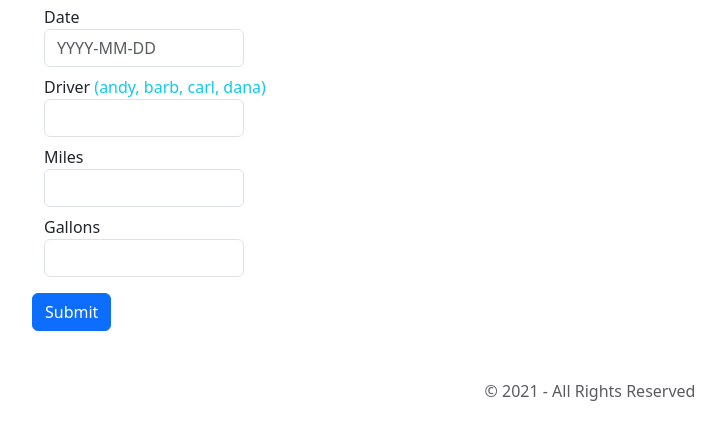
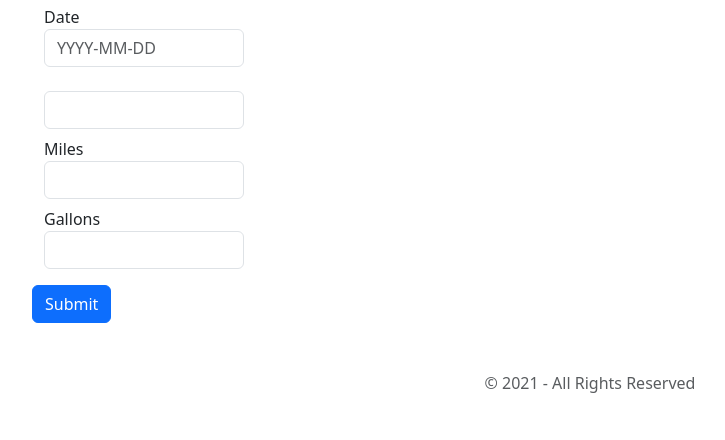
Before and after one commit to KQuiggins/Express_Trips, a website: page views/addTripForm.html in a window 1280 px wide. Shown: the part 252-692 px from the top of the page, without its empty margins (50-775 px from the left). Drawn offline with nearby package versions, Linux system fonts and the light colour scheme; files that its build step writes are made by us from their sources.

Commit message:
deleted driver names from add driver label

```diff
--- a/views/addTripForm.html
+++ b/views/addTripForm.html
@@ -29,7 +29,7 @@
 					/>
 				</div>
 				<div class="form-group">
-					<label class="mt-2" for="driver">Driver <span class="text-info">(andy, barb, carl, dana)</span></label>
+					<label class="mt-2" for="driver"></label>
 					<input
 						type="text"
 						class="form-control"
```
